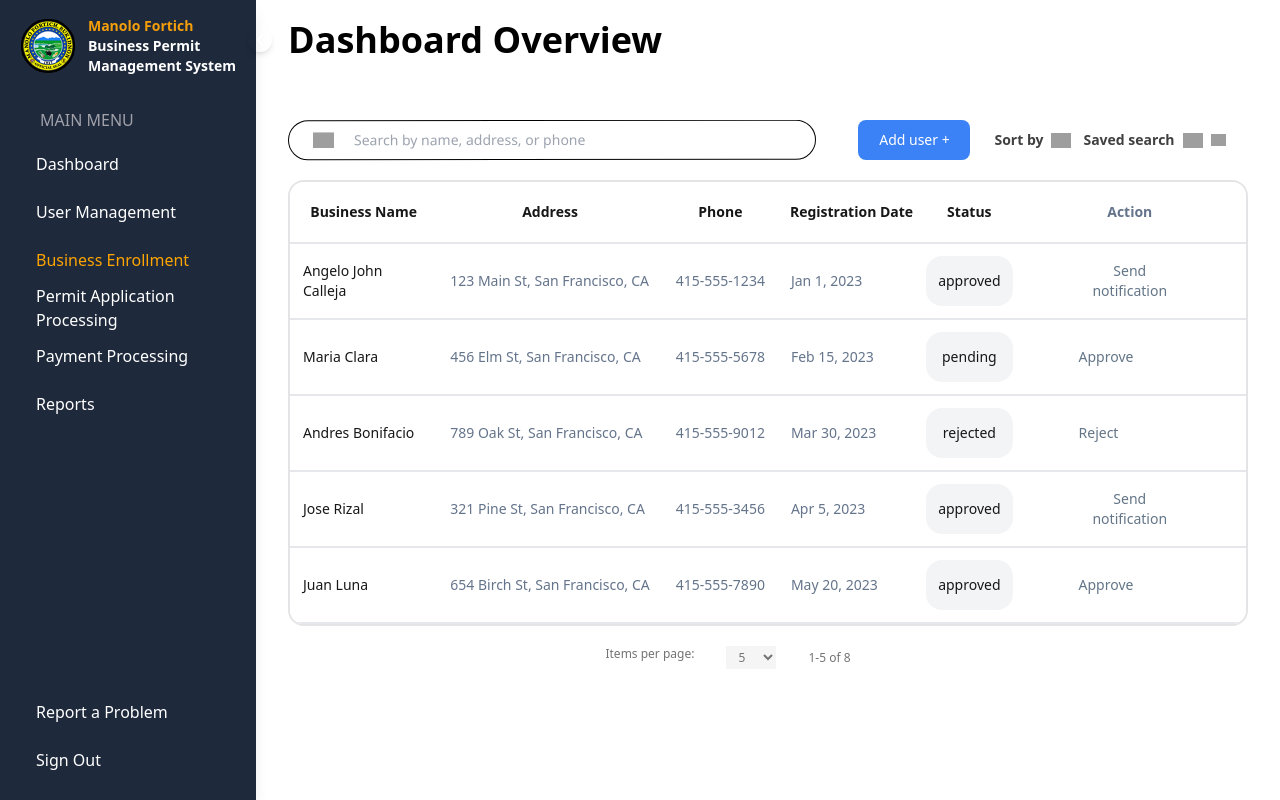
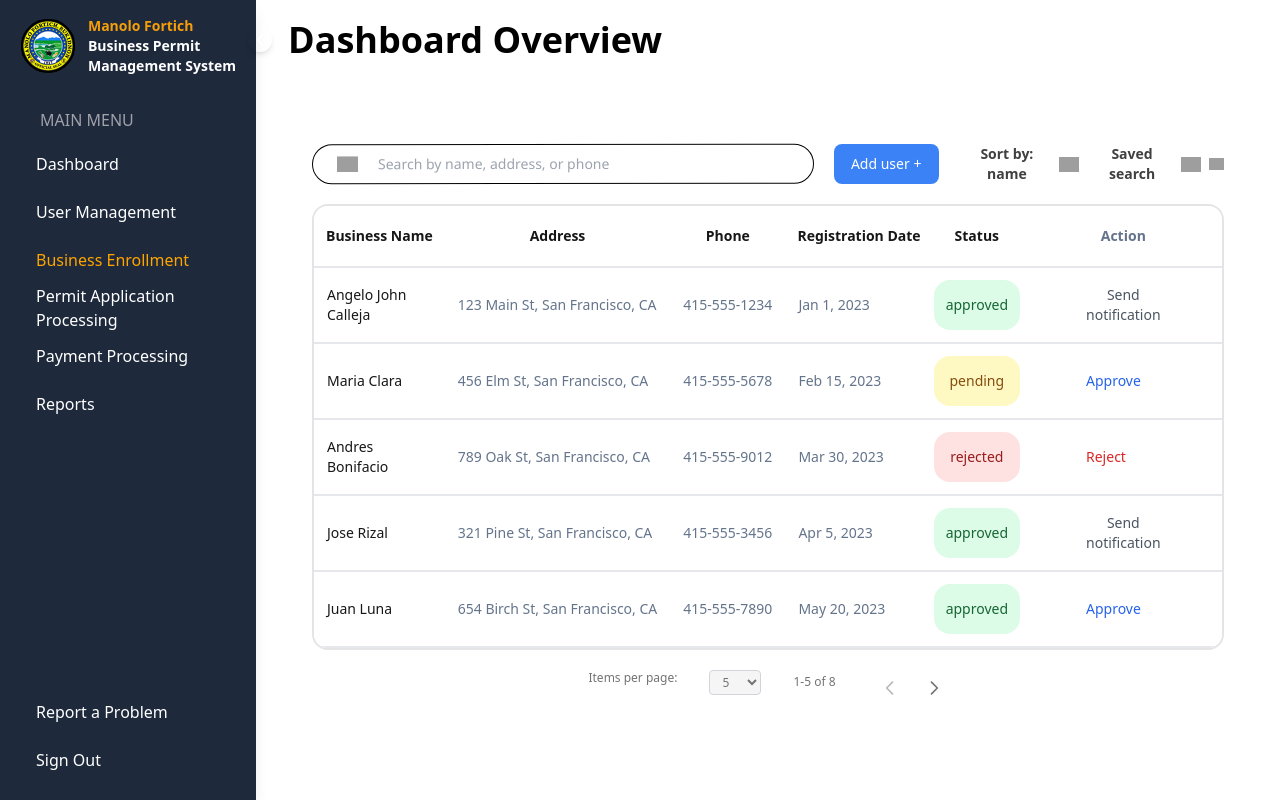
Before and after one commit to RFQ-Team-Sean/BusinessPermit-Angular, an Angular app: page /admin/business-enrollment in a window 1280 px wide. Built offline with nearby package versions, Linux system fonts and the light colour scheme; sample sign-in values are in the browser's storage; grey boxes are pictures that could not be loaded.

Commit message:
added functionality to the add user, sort by and saved search admin business enrollment

```diff
--- a/src/app/features/admin/admin-layout/business-enrollment/business-enrollment.component.css
+++ b/src/app/features/admin/admin-layout/business-enrollment/business-enrollment.component.css
@@ -0,0 +1,92 @@
+/* business-enrollment.component.css */
+:host {
+    display: block;
+    padding: 1.5rem;
+  }
+
+  .status-badge {
+    padding: 0.5rem 1rem;
+    border-radius: 9999px;
+    font-weight: 500;
+    text-transform: capitalize;
+  }
+
+  .status-approved {
+    background-color: rgba(34, 197, 94, 0.1);
+    color: rgb(21, 128, 61);
+  }
+
+  .status-pending {
+    background-color: rgba(234, 179, 8, 0.1);
+    color: rgb(161, 98, 7);
+  }
+
+  .status-rejected {
+    background-color: rgba(239, 68, 68, 0.1);
+    color: rgb(185, 28, 28);
+  }
+
+  /* Modal backdrop animation */
+  .modal-backdrop {
+    animation: fadeIn 0.2s ease-in-out;
+  }
+
+  .modal-content {
+    animation: slideIn 0.3s ease-out;
+  }
+
+  @keyframes fadeIn {
+    from {
+      opacity: 0;
+    }
+    to {
+      opacity: 1;
+    }
+  }
+
+  @keyframes slideIn {
+    from {
+      transform: translateY(-20px);
+      opacity: 0;
+    }
+    to {
+      transform: translateY(0);
+      opacity: 1;
+    }
+  }
+
+  /* Responsive table styles */
+  @media (max-width: 768px) {
+    table {
+      display: block;
+      overflow-x: auto;
+      white-space: nowrap;
+    }
+  }
+
+  /* Form input focus styles */
+  input:focus {
+    outline: none;
+    border-color: #3b82f6;
+    box-shadow: 0 0 0 3px rgba(59, 130, 246, 0.1);
+  }
+
+  /* Custom scrollbar for table */
+  .table-container {
+    overflow-x: auto;
+    scrollbar-width: thin;
+    scrollbar-color: #CBD5E1 #F1F5F9;
+  }
+
+  .table-container::-webkit-scrollbar {
+    height: 8px;
+  }
+
+  .table-container::-webkit-scrollbar-track {
+    background: #F1F5F9;
+  }
+
+  .table-container::-webkit-scrollbar-thumb {
+    background-color: #CBD5E1;
+    border-radius: 4px;
+  }
--- a/src/app/features/admin/admin-layout/business-enrollment/business-enrollment.component.html
+++ b/src/app/features/admin/admin-layout/business-enrollment/business-enrollment.component.html
@@ -1,6 +1,13 @@
 <div class="flex gap-5">
-  <form class="flex gap-5 items-center py-2 pl-6 text-sm whitespace-nowrap bg-white rounded-3xl border border-black border-solid rotate-[-0.059deg] text-neutral-700 max-md:pl-5 w-[55%]">
-      <img loading="lazy" src="https://cdn.builder.io/api/v1/image/assets/TEMP/cac385ff8a5ba60507c16d53f9929f7946c495ef16d0c7ebd68607c53926f609?placeholderIfAbsent=true&apiKey=f814d152556d45aeb58d44f206a3cbd4" alt="" class="object-contain shrink-0 self-stretch my-auto aspect-[1.05] w-[21px]" />
+  <form
+    class="flex gap-5 items-center py-2 pl-6 text-sm whitespace-nowrap bg-white rounded-3xl border border-black border-solid rotate-[-0.059deg] text-neutral-700 max-md:pl-5 w-[55%]"
+  >
+    <img
+      loading="lazy"
+      src="https://cdn.builder.io/api/v1/image/assets/TEMP/cac385ff8a5ba60507c16d53f9929f7946c495ef16d0c7ebd68607c53926f609?placeholderIfAbsent=true&apiKey=f814d152556d45aeb58d44f206a3cbd4"
+      alt=""
+      class="object-contain shrink-0 self-stretch my-auto aspect-[1.05] w-[21px]"
+    />
     <label for="searchInput" class="sr-only">Search</label>
     <input
       type="search"
@@ -9,23 +16,47 @@
       (input)="onSearch($event)"
       name="search"
       placeholder="Search by name, address, or phone"
-        class="self-stretch my-auto w-[843px] max-md:max-w-full bg-transparent border-none outline-none"/>
+      class="self-stretch my-auto w-[843px] max-md:max-w-full bg-transparent border-none outline-none"
+    />
   </form>
   <div class="flex-1 flex justify-center gap-6">
-      <button class="w-28 h-10 bg-blue-500 rounded-lg">
+    <button class="w-28 h-10 bg-blue-500 rounded-lg" (click)="openModal()">
       <p class="text-white text-sm">Add user +</p>
     </button>
-      <header class="flex gap-6 items-center text-sm font-semibold text-neutral-700">
+    <header
+      class="flex gap-6 items-center text-sm font-semibold text-neutral-700"
+    >
       <nav class="flex gap-3 items-center">
-          <button class="flex items-center gap-2">
-            <span>Sort by</span>
+        <div class="relative">
+          <button
+            class="flex items-center gap-2"
+            (click)="sortMenuOpen = !sortMenuOpen"
+          >
+            <span>Sort by: {{ sortOption }}</span>
             <img
               src="https://cdn.builder.io/api/v1/image/assets/TEMP/29c7a9c3ec69992bb23e92bfc9f2223bbe4de74210e8009fd17f2b94a803a835?placeholderIfAbsent=true&apiKey=f814d152556d45aeb58d44f206a3cbd4"
               alt=""
               class="w-5"
             />
           </button>
-          <button class="flex items-center gap-2">
+          <div
+            *ngIf="sortMenuOpen"
+            class="absolute top-full left-0 bg-white border border-gray-200 rounded shadow-lg z-10"
+          >
+            <button
+              *ngFor="let option of sortOptions"
+              (click)="sortUsers(option.key); sortMenuOpen = false"
+              class="block w-full text-left px-4 py-2 hover:bg-gray-100"
+            >
+              {{ option.label }}
+            </button>
+          </div>
+        </div>
+        <div class="relative">
+          <button
+            class="flex items-center gap-2"
+            (click)="savedSearchMenuOpen = !savedSearchMenuOpen"
+          >
             <span>Saved search</span>
             <img
               src="https://cdn.builder.io/api/v1/image/assets/TEMP/29c7a9c3ec69992bb23e92bfc9f2223bbe4de74210e8009fd17f2b94a803a835?placeholderIfAbsent=true&apiKey=f814d152556d45aeb58d44f206a3cbd4"
@@ -38,50 +69,184 @@
               class="w-[15px]"
             />
           </button>
+          <div
+            *ngIf="savedSearchMenuOpen"
+            class="absolute top-full left-0 bg-white border border-gray-200 rounded shadow-lg z-10"
+          >
+            <button
+              *ngFor="let search of savedSearches"
+              (click)="applySavedSearch(search); savedSearchMenuOpen = false"
+              class="block w-full text-left px-4 py-2 hover:bg-gray-100"
+            >
+              {{ search }}
+            </button>
+          </div>
+        </div>
       </nav>
     </header>
   </div>
 </div>
-<section class="flex overflow-hidden items-start bg-white rounded-2xl border-2 border-solid border-zinc-200 mt-5">
-  <div class="flex flex-col flex-1 shrink w-full basis-0 min-w-[240px] max-md:max-w-full">
+
+<!-- Add User Modal -->
+<div
+  *ngIf="showModal"
+  class="fixed inset-0 bg-black bg-opacity-50 flex items-center justify-center z-50"
+>
+  <div class="bg-white rounded-lg p-6 w-full max-w-md">
+    <h2 class="text-xl font-semibold mb-4">Add New Business User</h2>
+
+    <form (ngSubmit)="addUser()" #userForm="ngForm" class="space-y-4">
+      <div>
+        <label for="name" class="block text-sm font-medium text-gray-700"
+          >Business Name</label
+        >
+        <input
+          type="text"
+          id="name"
+          name="name"
+          [(ngModel)]="newUser.name"
+          required
+          class="mt-1 block w-full rounded-md border-gray-300 shadow-sm focus:border-blue-500 focus:ring-blue-500"
+        />
+      </div>
+
+      <div>
+        <label for="address" class="block text-sm font-medium text-gray-700"
+          >Address</label
+        >
+        <input
+          type="text"
+          id="address"
+          name="address"
+          [(ngModel)]="newUser.address"
+          required
+          class="mt-1 block w-full rounded-md border-gray-300 shadow-sm focus:border-blue-500 focus:ring-blue-500"
+        />
+      </div>
+
+      <div>
+        <label for="phone" class="block text-sm font-medium text-gray-700"
+          >Phone</label
+        >
+        <input
+          type="tel"
+          id="phone"
+          name="phone"
+          [(ngModel)]="newUser.phone"
+          required
+          class="mt-1 block w-full rounded-md border-gray-300 shadow-sm focus:border-blue-500 focus:ring-blue-500"
+        />
+      </div>
+
+      <div class="flex justify-end space-x-3 pt-4">
+        <button
+          type="button"
+          (click)="closeModal()"
+          class="px-4 py-2 text-sm font-medium text-gray-700 bg-gray-100 rounded-md hover:bg-gray-200 focus:outline-none focus:ring-2 focus:ring-offset-2 focus:ring-gray-500"
+        >
+          Cancel
+        </button>
+        <button
+          type="submit"
+          [disabled]="!userForm.form.valid"
+          class="px-4 py-2 text-sm font-medium text-white bg-blue-500 rounded-md hover:bg-blue-600 focus:outline-none focus:ring-2 focus:ring-offset-2 focus:ring-blue-500 disabled:opacity-50"
+        >
+          Add User
+        </button>
+      </div>
+    </form>
+  </div>
+</div>
+
+<section
+  class="flex overflow-hidden items-start bg-white rounded-2xl border-2 border-solid border-zinc-200 mt-5"
+>
+  <div
+    class="flex flex-col flex-1 shrink w-full basis-0 min-w-[240px] max-md:max-w-full"
+  >
     <div class="flex flex-col w-full max-md:max-w-full">
-<section class="w-full text-lg font-medium text-neutral-900 max-md:max-w-full">
+      <section
+        class="w-full text-lg font-medium text-neutral-900 max-md:max-w-full"
+      >
         <table class="w-full bg-white">
           <thead>
             <tr class="border-b-2 text-sm">
-      <th class="px-3 py-5 text-center whitespace-nowrap max-md:px-5">Business Name</th>
-      <th class="px-3 py-5 text-center whitespace-nowrap max-md:px-5">Address</th>
-      <th class="px-3 py-5 text-center whitespace-nowrap max-md:px-5">Phone</th>
-      <th class="px-3 py-5 text-center whitespace-nowrap max-md:px-5">Registration Date</th>
-      <th class="px-3 py-5 text-center whitespace-nowrap max-md:px-5">Status</th>
-      <th class="px-3 py-5 text-center whitespace-nowrap text-slate-500 max-md:px-5">Action</th>
+              <th class="px-3 py-5 text-center whitespace-nowrap max-md:px-5">
+                Business Name
+              </th>
+              <th class="px-3 py-5 text-center whitespace-nowrap max-md:px-5">
+                Address
+              </th>
+              <th class="px-3 py-5 text-center whitespace-nowrap max-md:px-5">
+                Phone
+              </th>
+              <th class="px-3 py-5 text-center whitespace-nowrap max-md:px-5">
+                Registration Date
+              </th>
+              <th class="px-3 py-5 text-center whitespace-nowrap max-md:px-5">
+                Status
+              </th>
+              <th
+                class="px-3 py-5 text-center whitespace-nowrap text-slate-500 max-md:px-5"
+              >
+                Action
+              </th>
             </tr>
           </thead>
           <tbody>
-    <tr *ngFor="let user of users; let i = index" class="border-b-2 text-sm ">
-      <td><h2 class="px-3  justify-center  text-neutral-900 max-md:px-5">
+            <tr
+              *ngFor="let user of users; let i = index"
+              class="border-b-2 text-sm"
+            >
+              <td>
+                <h2 class="px-3 justify-center text-neutral-900 max-md:px-5">
                   {{ user.name }}
-        </h2></td>
-      <td><p class="px-3 whitespace-nowrap  text-slate-500 max-md:px-5">
+                </h2>
+              </td>
+              <td>
+                <p class="px-3 whitespace-nowrap text-slate-500 max-md:px-5">
                   {{ user.address }}
-        </p></td>
-      <td><p class="px-3 whitespace-nowrap  text-slate-500 max-md:px-5">
+                </p>
+              </td>
+              <td>
+                <p class="px-3 whitespace-nowrap text-slate-500 max-md:px-5">
                   {{ user.phone }}
-        </p></td>
-        <td><p class="px-3 whitespace-nowrap  text-slate-500 max-md:px-5">
+                </p>
+              </td>
+              <td>
+                <p class="px-3 whitespace-nowrap text-slate-500 max-md:px-5">
                   {{ user.joinDate }}
-        </p></td>
-
-      <td class="py-3"><div class="flex overflow-hidden justify-center items-center px-3 w-full bg-gray-100 rounded-2xl min-h-[50px] max-md:px-5">
+                </p>
+              </td>
+              <td class="py-3">
+                <div
+                  class="flex overflow-hidden justify-center items-center px-3 w-full bg-gray-100 rounded-2xl min-h-[50px] max-md:px-5"
+                  [ngClass]="{
+                    'bg-green-100 text-green-800': user.status === 'approved',
+                    'bg-yellow-100 text-yellow-800': user.status === 'pending',
+                    'bg-red-100 text-red-800': user.status === 'rejected'
+                  }"
+                >
                   <span class="overflow-hidden self-stretch my-auto">
                     {{ user.status }}
                   </span>
-        </div></td>
-        <td><div class="flex gap-8 items-center px-16 py-3 max-md:px-5">
-          <button  aria-label="Edit user" class="focus:outline-none focus:ring-2 focus:ring-blue-500 text-[#637587]">
-              {{ user.action}}
+                </div>
+              </td>
+              <td>
+                <div class="flex gap-8 items-center px-16 py-3 max-md:px-5">
+                  <button
+                    aria-label="Edit user"
+                    class="focus:outline-none focus:ring-2 focus:ring-blue-500"
+                    [ngClass]="{
+                      'text-blue-600': user.action === 'Approve',
+                      'text-red-600': user.action === 'Reject',
+                      'text-gray-600': user.action === 'Send notification'
+                    }"
+                  >
+                    {{ user.action }}
                   </button>
-      </div></td>
+                </div>
+              </td>
             </tr>
           </tbody>
         </table>
@@ -89,36 +254,76 @@
     </div>
   </div>
 </section>
+
+<!-- Pagination -->
 <div class="flex mt-5 justify-center mb-5">
-  <nav aria-label="Pagination" class="flex flex-col text-xs max-w-[500px] text-neutral-500">
+  <nav
+    aria-label="Pagination"
+    class="flex flex-col text-xs max-w-[500px] text-neutral-500"
+  >
     <div class="flex gap-8 items-start w-full">
-      <label for="itemsPerPage" class="grow self-stretch">Items per page:</label>
+      <label for="itemsPerPage" class="grow self-stretch"
+        >Items per page:</label
+      >
       <div class="flex gap-2.5 whitespace-nowrap">
         <select
           id="itemsPerPage"
           [ngModel]="itemsPerPage"
-          (ngModelChange)="onItemsPerPageChange($event)"
-          class="px-2 py-0.5 bg-neutral-100"
-          aria-label="Select items per page">
-          <option *ngFor="let num of itemsPerPageOptions" [value]="num">{{ num }}</option>
+          (change)="onItemsPerPageChange($event)"
+          class="px-2 py-0.5 bg-neutral-100 rounded border border-gray-300"
+          aria-label="Select items per page"
+        >
+          <option *ngFor="let num of itemsPerPageOptions" [value]="num">
+            {{ num }}
+          </option>
         </select>
       </div>
       <div class="flex gap-10 items-center mt-1">
         <p class="self-stretch">{{ itemsRange }}</p>
+        <div class="flex gap-4">
           <button
             aria-label="Previous page"
             [disabled]="currentPage === 1"
             (click)="previousPage()"
-          class="focus:outline-none focus:ring-2 focus:ring-blue-500 disabled:opacity-50">
-          <iconify-icon icon="akar-icons:arrow-left"></iconify-icon>
+            class="focus:outline-none focus:ring-2 focus:ring-blue-500 disabled:opacity-50 disabled:cursor-not-allowed p-1"
+          >
+            <svg
+              xmlns="http://www.w3.org/2000/svg"
+              class="h-5 w-5"
+              fill="none"
+              viewBox="0 0 24 24"
+              stroke="currentColor"
+            >
+              <path
+                stroke-linecap="round"
+                stroke-linejoin="round"
+                stroke-width="2"
+                d="M15 19l-7-7 7-7"
+              />
+            </svg>
           </button>
           <button
             aria-label="Next page"
             [disabled]="currentPage === totalPages"
             (click)="nextPage()"
-          class="focus:outline-none focus:ring-2 focus:ring-blue-500 disabled:opacity-50">
-          <iconify-icon icon="akar-icons:arrow-right"></iconify-icon>
+            class="focus:outline-none focus:ring-2 focus:ring-blue-500 disabled:opacity-50 disabled:cursor-not-allowed p-1"
+          >
+            <svg
+              xmlns="http://www.w3.org/2000/svg"
+              class="h-5 w-5"
+              fill="none"
+              viewBox="0 0 24 24"
+              stroke="currentColor"
+            >
+              <path
+                stroke-linecap="round"
+                stroke-linejoin="round"
+                stroke-width="2"
+                d="M9 5l7 7-7 7"
+              />
+            </svg>
           </button>
+        </div>
       </div>
     </div>
   </nav>
--- a/src/app/features/admin/admin-layout/business-enrollment/business-enrollment.component.ts
+++ b/src/app/features/admin/admin-layout/business-enrollment/business-enrollment.component.ts
@@ -24,6 +24,34 @@ export class BusinessEnrollmentComponent {
   itemsPerPage: number = 5;
   itemsPerPageOptions: number[] = [5, 10, 15, 20, 25];
   searchQuery: string = '';
+  showModal: boolean = false;
+  sortOption: keyof User = 'name';
+  sortDirection: 'asc' | 'desc' = 'asc';
+  savedSearches: string[] = ['Recent Approvals', 'Pending Reviews', 'Rejected Applications'];
+  selectedSavedSearch: string = '';
+  sortMenuOpen: boolean = false;
+  savedSearchMenuOpen: boolean = false;
+
+  sortOptions: { key: keyof User; label: string }[] = [
+    { key: 'name', label: 'Name' },
+    { key: 'address', label: 'Address' },
+    { key: 'phone', label: 'Phone' },
+    { key: 'joinDate', label: 'Registration Date' },
+    { key: 'status', label: 'Status' }
+  ];
+
+  newUser: User = {
+    name: '',
+    address: '',
+    phone: '',
+    joinDate: new Date().toLocaleDateString('en-US', {
+      month: 'short',
+      day: 'numeric',
+      year: 'numeric'
+    }),
+    status: 'pending',
+    action: 'Approve'
+  };
 
   allUsers: User[] = [
     {
@@ -92,53 +120,120 @@ export class BusinessEnrollmentComponent {
     }
   ];
 
-   // Getter for paginated and filtered users
-   get users(): User[] {
+  openModal(): void {
+    this.showModal = true;
+    this.resetNewUser();
+  }
+
+  closeModal(): void {
+    this.showModal = false;
+  }
+
+  resetNewUser(): void {
+    this.newUser = {
+      name: '',
+      address: '',
+      phone: '',
+      joinDate: new Date().toLocaleDateString('en-US', {
+        month: 'short',
+        day: 'numeric',
+        year: 'numeric'
+      }),
+      status: 'pending',
+      action: 'Approve'
+    };
+  }
+
+  addUser(): void {
+    if (this.validateNewUser()) {
+      this.allUsers.unshift({ ...this.newUser });
+      this.closeModal();
+      this.currentPage = 1;
+      this.sortUsers(this.sortOption);
+    }
+  }
+
+  validateNewUser(): boolean {
+    return !!(this.newUser.name && this.newUser.address && this.newUser.phone);
+  }
+
+  sortUsers(option: keyof User): void {
+    if (this.sortOption === option) {
+      this.sortDirection = this.sortDirection === 'asc' ? 'desc' : 'asc';
+    } else {
+      this.sortOption = option;
+      this.sortDirection = 'asc';
+    }
+
+    this.allUsers.sort((a, b) => {
+      if (a[option] < b[option]) return this.sortDirection === 'asc' ? -1 : 1;
+      if (a[option] > b[option]) return this.sortDirection === 'asc' ? 1 : -1;
+      return 0;
+    });
+  }
+
+  applySavedSearch(search: string): void {
+    this.selectedSavedSearch = search;
+    this.searchQuery = '';
+    this.currentPage = 1;
+
+    switch (search) {
+      case 'Recent Approvals':
+        this.searchQuery = 'approved';
+        break;
+      case 'Pending Reviews':
+        this.searchQuery = 'pending';
+        break;
+      case 'Rejected Applications':
+        this.searchQuery = 'rejected';
+        break;
+      default:
+        break;
+    }
+  }
+
+  get users(): User[] {
     let filteredUsers = this.allUsers;
 
-    // Apply search filter if query exists
     if (this.searchQuery) {
       const query = this.searchQuery.toLowerCase();
       filteredUsers = this.allUsers.filter(user =>
         user.name.toLowerCase().includes(query) ||
         user.address.toLowerCase().includes(query) ||
-        user.phone.toLowerCase().includes(query)
+        user.phone.toLowerCase().includes(query) ||
+        user.status.toLowerCase().includes(query)
       );
     }
 
-      // Calculate pagination
-      const startIndex = (this.currentPage - 1) * this.itemsPerPage;
-      const endIndex = startIndex + this.itemsPerPage;
+    const startIndex = (this.currentPage - 1) * this.itemsPerPage;
+    const endIndex = startIndex + this.itemsPerPage;
 
-      return filteredUsers.slice(startIndex, endIndex);
-    }
+    return filteredUsers.slice(startIndex, endIndex);
+  }
 
-    // Get total number of filtered items
   get totalItems(): number {
     if (this.searchQuery) {
       const query = this.searchQuery.toLowerCase();
       return this.allUsers.filter(user =>
         user.name.toLowerCase().includes(query) ||
         user.address.toLowerCase().includes(query) ||
-        user.phone.toLowerCase().includes(query)
+        user.phone.toLowerCase().includes(query) ||
+        user.status.toLowerCase().includes(query)
       ).length;
     }
     return this.allUsers.length;
   }
 
-  // Get total number of pages
   get totalPages(): number {
     return Math.ceil(this.totalItems / this.itemsPerPage);
   }
 
-  // Get display text for current range of items
   get itemsRange(): string {
     const start = (this.currentPage - 1) * this.itemsPerPage + 1;
     const end = Math.min(this.currentPage * this.itemsPerPage, this.totalItems);
     return `${start}-${end} of ${this.totalItems}`;
   }
 
-  // Navigation methods
   nextPage(): void {
     if (this.currentPage < this.totalPages) {
       this.currentPage++;
@@ -151,17 +246,16 @@ export class BusinessEnrollmentComponent {
     }
   }
 
-  // Handle items per page change
   onItemsPerPageChange(event: Event): void {
     const select = event.target as HTMLSelectElement;
     this.itemsPerPage = Number(select.value);
-    this.currentPage = 1; // Reset to first page when changing items per page
+    this.currentPage = 1;
   }
 
-  // Search method
   onSearch(event: Event): void {
     const input = event.target as HTMLInputElement;
     this.searchQuery = input.value;
-    this.currentPage = 1; // Reset to first page when searching
+    this.currentPage = 1;
+    this.selectedSavedSearch = '';
   }
 }
```
Lines whose indentation alone changed are shown as unchanged.
